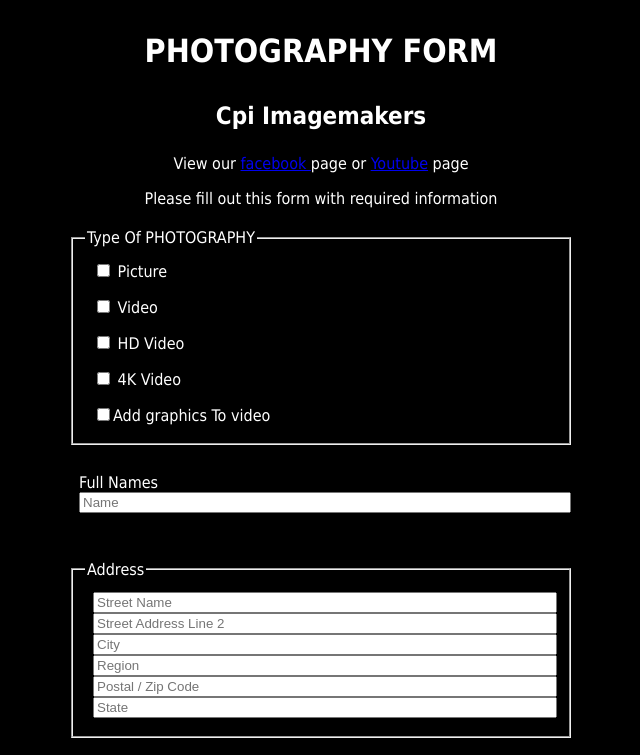
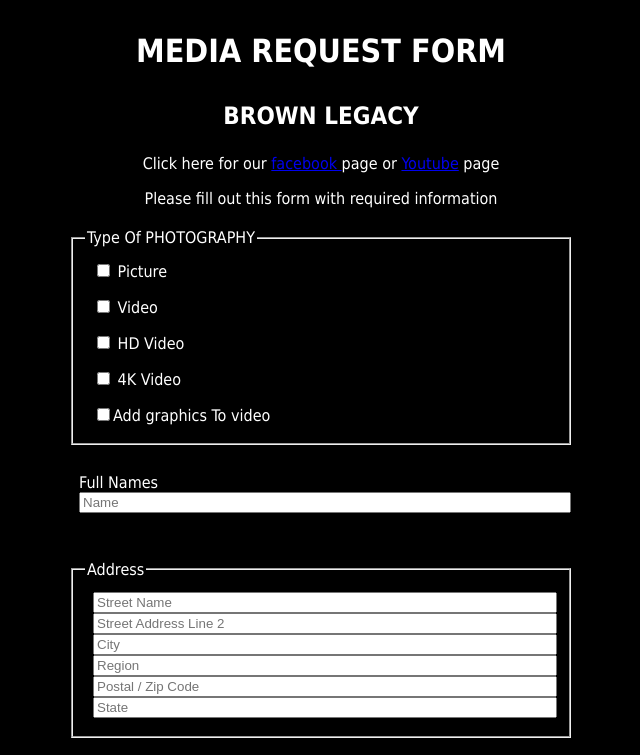
Before and after one commit to Ikebio/Media-Request-Form, a plain HTML site: page index.html in a window 1280 px wide. Shown: the top 755 px of the page, without its empty margins (319-959 px from the left). Drawn offline with Linux system fonts and the light colour scheme.

Commit message:
Update index.html

```diff
--- a/index.html
+++ b/index.html
@@ -2,13 +2,13 @@
 <html lang="en" dir="ltr">
   <head>
     <meta charset="utf-8">
-    <title> C IMAGE MAKERS</title>
+    <title> BROWN LEGACY</title>
     <link rel="stylesheet" href="styles.css">
   </head>
-  <h1>PHOTOGRAPHY FORM</h1>
+  <h1>MEDIA REQUEST FORM</h1>
   <body>
-    <h2>Cpi Imagemakers</h2>
-    <p>View our <a href="https://www.facebook.com/profile.php?id=100004112716117"> facebook </a> page or <a href="#"> Youtube</a> page</p>
+    <h2>BROWN LEGACY</h2>
+    <p>Click here for our <a href="https://www.facebook.com/profile.php?id=100004112716117"> facebook </a> page or <a href="#"> Youtube</a> page</p>
     <p>Please fill out this form with required information</p>
 
     <form  action="mailto:hkweku13@gmail.com" method="post" enctype="text/plain">
```
